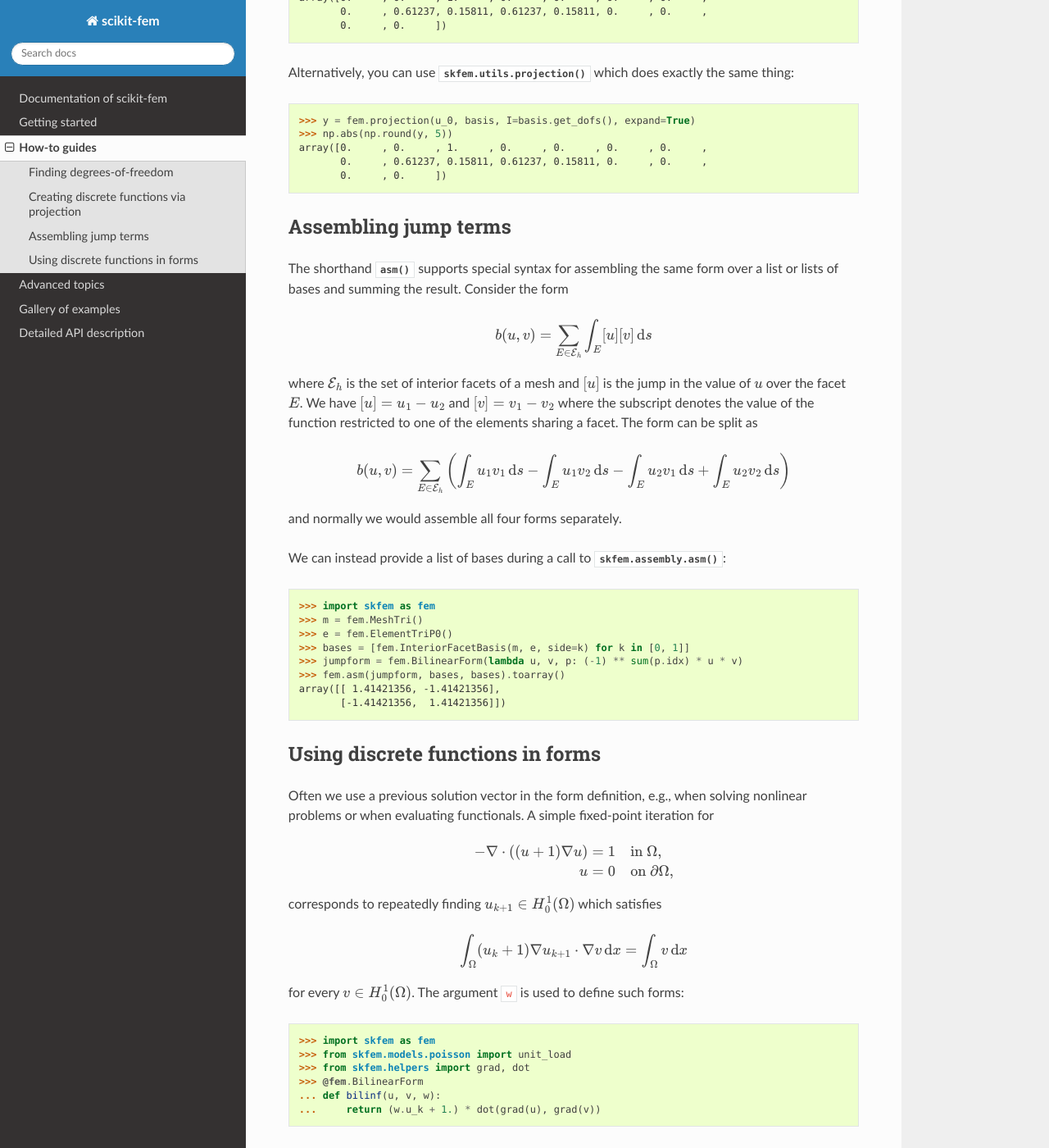
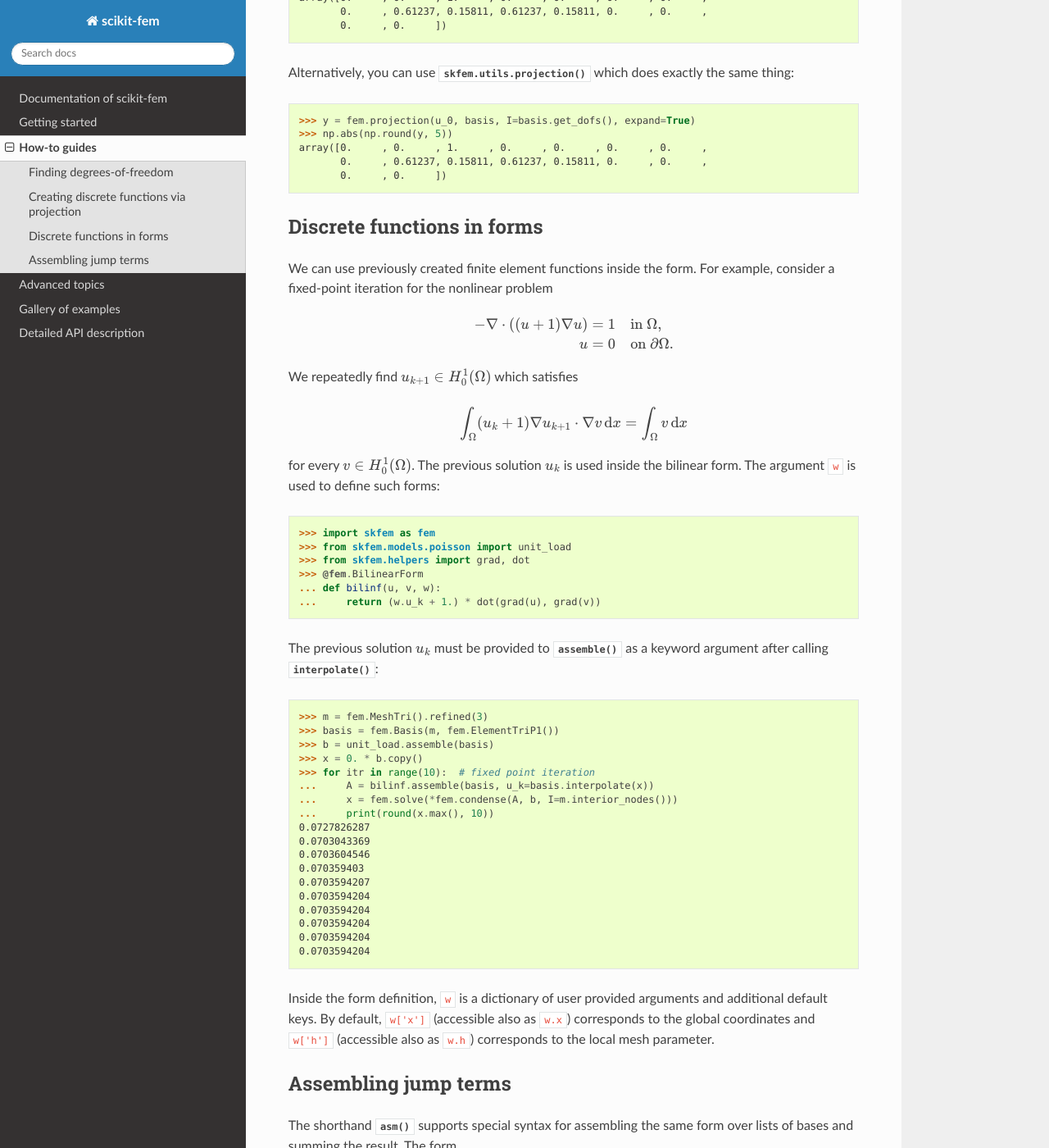
Before and after one commit to kinnala/scikit-fem, a Sphinx documentation site: the page built from docs/howto.rst, in a window 1280 px wide and 1400 px high, scrolled down 2037 px. Shown: the whole window at 82% size. Built offline with Sphinx 7.4.7 and the Read the Docs theme 2.0.0, drawn with Linux system fonts in a browser that asks for light colours; some of the changed text lies outside the part shown.

Commit message:
Improvements to the docs

```diff
--- a/docs/advanced.rst
+++ b/docs/advanced.rst
@@ -151,58 +151,49 @@
    the mesh.  In particular, we refer to the edges of triangular and
    quadrilateral meshes as `facets`.
 
-For example, consider the quadratic Lagrange triangle and the default two
-element mesh of the unit square:
+For example, consider the triquadratic hexahedral element and the default
+cube mesh:
 
 .. doctest::
 
    >>> from skfem import *
-   >>> m = MeshTri()
+   >>> m = MeshHex()
    >>> m
-   <skfem MeshTri1 object>
-     Number of elements: 2
-     Number of vertices: 4
-     Number of nodes: 4
-     Named boundaries [# facets]: left [1], bottom [1], right [1], top [1]
-   >>> basis = Basis(m, ElementTriP2())
+   <skfem MeshHex1 object>
+     Number of elements: 1
+     Number of vertices: 8
+     Number of nodes: 8
+   >>> basis = Basis(m, ElementHex2())
+   >>> basis
+   <skfem CellBasis(MeshHex1, ElementHex2) object>
+     Number of elements: 1
+     Number of DOFs: 27
+     Size: 296352 B
 
 The DOFs corresponding to the nodes (or vertices) of the mesh are
 
 .. doctest::
 
    >>> basis.nodal_dofs
-   array([[0, 1, 2, 3]])
+   array([[0, 1, 2, 3, 4, 5, 6, 7]])
 
-The first column above corresponds to the first column in the corresponding mesh
-data structure:
+Similarly, the DOFs corresponding to the edges and the facets of the mesh are
 
 .. doctest::
 
-   >>> m.p
-   array([[0., 1., 0., 1.],
-          [0., 0., 1., 1.]])
+   >>> basis.edge_dofs
+   array([[ 8,  9, 10, 11, 12, 13, 14, 15, 16, 17, 18, 19]])
+   >>> basis.facet_dofs
+   array([[20, 21, 22, 23, 24, 25]])
 
-In particular, the node at :math:`(0,0)` corresponds to the first element of the
-vector :math:`x`, the node at :math:`(1,0)` corresponds to the second element,
-and so on.
-
-Similarly, the DOFs corresponding to the facets of the mesh are
+In more refined meshes ``nodal_dofs``, ``edge_dofs`` and ``facet_dofs``
+are possibly shared between neighbouring elements to preserve continuity.
+The remaining DOF is internal to the element and never shared:
 
 .. doctest::
 
-   >>> basis.facet_dofs
-   array([[4, 5, 6, 7, 8]])
-
-The corresponding facets can be found in the mesh data structure:
-
-.. doctest::
-
-   >>> m.facets
-   array([[0, 0, 1, 1, 2],
-          [1, 2, 2, 3, 3]])
-   >>> .5 * m.p[:, m.facets].sum(axis=0)  # midpoints of the facets
-   array([[0. , 0. , 0.5, 0.5, 0.5],
-          [0.5, 0.5, 0.5, 1. , 1. ]])
+   >>> basis.interior_dofs
+   array([[26]])
 
 Each DOF is associated either with a node (``nodal_dofs``), a facet
 (``facet_dofs``), an edge (``edge_dofs``), or an element (``interior_dofs``).
--- a/docs/api.rst
+++ b/docs/api.rst
@@ -85,7 +87,7 @@
 .. autoclass:: skfem.assembly.Basis
 
 .. autoclass:: skfem.assembly.CellBasis
-   :members: __init__
+   :members: __init__, interpolate
 
 
 Class: BoundaryFacetBasis
--- a/docs/howto.rst
+++ b/docs/howto.rst
@@ -20,8 +20,8 @@
    >>> basis = Basis(m, ElementTriP2())
 
 We can provide an indicator function to
-:meth:`~skfem.assembly.basis.AbstractBasis.get_dofs` and it will call
-:meth:`~skfem.mesh.Mesh.facets_satisfying` and find the corresponding DOFs:
+:meth:`~skfem.assembly.basis.AbstractBasis.get_dofs` and it will find the
+DOFs on the matching facets:
 
 .. doctest::
 
@@ -31,8 +31,8 @@
    >>> dofs.facet
    {'u': array([26, 30, 39, 40])}
 
-The keys in the above dictionaries indicate the type of the
-DOF according to the following table:
+The keys in the above dictionaries indicate the type of the DOF according to
+the following table:
 
 +-----------+---------------------------------------------------------------+
 | Key       | Description                                                   |
@@ -45,9 +45,9 @@
 +-----------+---------------------------------------------------------------+
 | ``u_xx``  | Second partial derivative w.r.t :math:`x`                     |
 +-----------+---------------------------------------------------------------+
-| ``u^n``   | Normal component of a vector field (e.g. Raviart-Thomas)      |
+| ``u^n``   | Normal component of a vector field (e.g., Raviart-Thomas)     |
 +-----------+---------------------------------------------------------------+
-| ``u^t``   | Tangential component of a vector field (e.g. Nédélec)         |
+| ``u^t``   | Tangential component of a vector field (e.g., Nédélec)        |
 +-----------+---------------------------------------------------------------+
 | ``u^1``   | First component of a vector field                             |
 +-----------+---------------------------------------------------------------+
@@ -55,11 +55,10 @@
 +-----------+---------------------------------------------------------------+
 | ``u^1^1`` | First component of the first component in a composite field   |
 +-----------+---------------------------------------------------------------+
-| ``NA``    | Description not available (e.g. hierarchical or bubble DOF's) |
+| ``NA``    | Description not available (e.g., hierarchical or bubble DOF's)|
 +-----------+---------------------------------------------------------------+
 
-An array of all DOFs belonging to the left boundary with the key ``u`` can be
-obtained as follows:
+An array of all DOFs with the key ``u`` can be obtained as follows:
 
 .. doctest::
 
@@ -91,13 +90,15 @@
 Creating discrete functions via projection
 ==========================================
 
-It is possible to perform an :math:`L^2` projection of the boundary data
-:math:`u_0` onto the finite element space :math:`V_h` by solving for the
-function :math:`\widetilde{u_0} \in V_h` which satisfies
+We can use :math:`L^2` projection to turn functions with an explicit expression
+to finite element functions.  Suppose we have :math:`u_0(x,y) = x^3 y^3`
+defined on the boundary of the domain and want to find the corresponding
+discrete function.  We can solve for :math:`\widetilde{u_0} \in
+\mathrm{tr}\,V_h` which satisfies
 
 .. math::
 
-   \int_{\partial \Omega} \widetilde{u_0} v\,\mathrm{d}s = \int_{\partial \Omega} u_0 v\,\mathrm{d}s\quad \forall v \in V_h.
+   \int_{\partial \Omega} \widetilde{u_0} v\,\mathrm{d}s = \int_{\partial \Omega} u_0 v\,\mathrm{d}s\quad \forall v \in \mathrm{tr}\,V_h.
 
 Below we solve explicitly the above variational problem:
 
@@ -127,69 +128,31 @@
           0.     , 0.61237, 0.15811, 0.61237, 0.15811, 0.     , 0.     ,
           0.     , 0.     ])
 
-Assembling jump terms
-=====================
-
-The shorthand :func:`~skfem.assembly.asm`
-supports special syntax for assembling the same form over a list or lists of
-bases and summing the result.  Consider the form
-
-.. math::
-
-   b(u,v) = \sum_{E \in \mathcal{E}_h} \int_{E} [u][v]\,\mathrm{d}s
-
-where :math:`\mathcal{E}_h` is the set of interior facets of a mesh
-and :math:`[u]` is the jump in the value of :math:`u` over the facet
-:math:`E`.
-We have
-:math:`[u] = u_1 - u_2` and :math:`[v] = v_1 - v_2`
-where the subscript denotes the value of the function restricted to one of the
-elements sharing a facet.  The form can be split as
-
-.. math::
-
-   b(u,v) = \sum_{E \in \mathcal{E}_h} \left(\int_{E} u_1 v_1\,\mathrm{d}s - \int_{E} u_1 v_2\,\mathrm{d}s - \int_{E} u_2 v_1\,\mathrm{d}s + \int_{E} u_2 v_2\,\mathrm{d}s\right)
-
-and normally we would assemble all four forms separately.
-
-We can instead provide a list of bases during a call to :func:`skfem.assembly.asm`:
-
-.. doctest::
-
-   >>> import skfem as fem
-   >>> m = fem.MeshTri()
-   >>> e = fem.ElementTriP0()
-   >>> bases = [fem.InteriorFacetBasis(m, e, side=k) for k in [0, 1]]
-   >>> jumpform = fem.BilinearForm(lambda u, v, p: (-1) ** sum(p.idx) * u * v)
-   >>> fem.asm(jumpform, bases, bases).toarray()
-   array([[ 1.41421356, -1.41421356],
-          [-1.41421356,  1.41421356]])
-
 .. _predefined:
 
-Using discrete functions in forms
-=================================
+Discrete functions in forms
+===========================
 
-Often we use a previous solution vector in the form
-definition, e.g., when solving nonlinear problems or
-when evaluating functionals.
-A simple fixed-point iteration for
+We can use previously created finite element functions inside the form.
+For example, consider
+a fixed-point iteration for the nonlinear problem
 
 .. math::
 
    \begin{aligned}
       -\nabla \cdot ((u + 1)\nabla u) &= 1 \quad \text{in $\Omega$}, \\
-      u &= 0 \quad \text{on $\partial \Omega$},
+      u &= 0 \quad \text{on $\partial \Omega$}.
    \end{aligned}
 
-corresponds to repeatedly
-finding :math:`u_{k+1} \in H^1_0(\Omega)` which satisfies
+We repeatedly
+find :math:`u_{k+1} \in H^1_0(\Omega)` which satisfies
 
 .. math::
 
    \int_\Omega (u_{k} + 1) \nabla u_{k+1} \cdot \nabla v \,\mathrm{d}x = \int_\Omega v\,\mathrm{d}x
 
 for every :math:`v \in H^1_0(\Omega)`.
+The previous solution :math:`u_k` is used inside the bilinear form.
 The argument ``w`` is used to define such forms:
 
 .. doctest::
@@ -202,7 +165,8 @@
    ...     return (w.u_k + 1.) * dot(grad(u), grad(v))
 
 The previous solution :math:`u_k` must be provided to
-:meth:`~skfem.assembly.BilinearForm.assemble` as a keyword argument:
+:meth:`~skfem.assembly.BilinearForm.assemble` as a keyword argument
+after calling :meth:`~skfem.assembly.CellBasis.interpolate`:
 
 .. doctest::
 
@@ -230,3 +194,37 @@
 By default, ``w['x']`` (accessible also as ``w.x``) corresponds to the global
 coordinates and ``w['h']`` (accessible also as ``w.h``) corresponds to the local
 mesh parameter.
+
+Assembling jump terms
+=====================
+
+The shorthand :func:`~skfem.assembly.asm`
+supports special syntax for assembling the same form over lists of
+bases and summing the result.  The form
+
+.. math::
+
+   b(u,v) = \sum_{E \in \mathcal{E}_h} \int_{E} [u][v]\,\mathrm{d}s
+
+with jumps
+:math:`[u] = u_1 - u_2` and :math:`[v] = v_1 - v_2`
+over the interior edges can be split as
+
+.. math::
+
+   b(u,v) = \sum_{E \in \mathcal{E}_h} \left(\int_{E} u_1 v_1\,\mathrm{d}s - \int_{E} u_1 v_2\,\mathrm{d}s - \int_{E} u_2 v_1\,\mathrm{d}s + \int_{E} u_2 v_2\,\mathrm{d}s\right)
+
+and normally we would assemble all of the four forms separately.
+
+We can instead provide a list of bases during a call to :func:`skfem.assembly.asm`:
+
+.. doctest::
+
+   >>> import skfem as fem
+   >>> m = fem.MeshTri()
+   >>> e = fem.ElementTriP0()
+   >>> bases = [fem.InteriorFacetBasis(m, e, side=k) for k in [0, 1]]
+   >>> jumpform = fem.BilinearForm(lambda u, v, p: (-1) ** sum(p.idx) * u * v)
+   >>> fem.asm(jumpform, bases, bases).toarray()
+   array([[ 1.41421356, -1.41421356],
+          [-1.41421356,  1.41421356]])
```
Also changed, not shown: other parts of docs/api.rst (+2 -0 lines), other parts of docs/howto.rst (+3 -3 lines).
